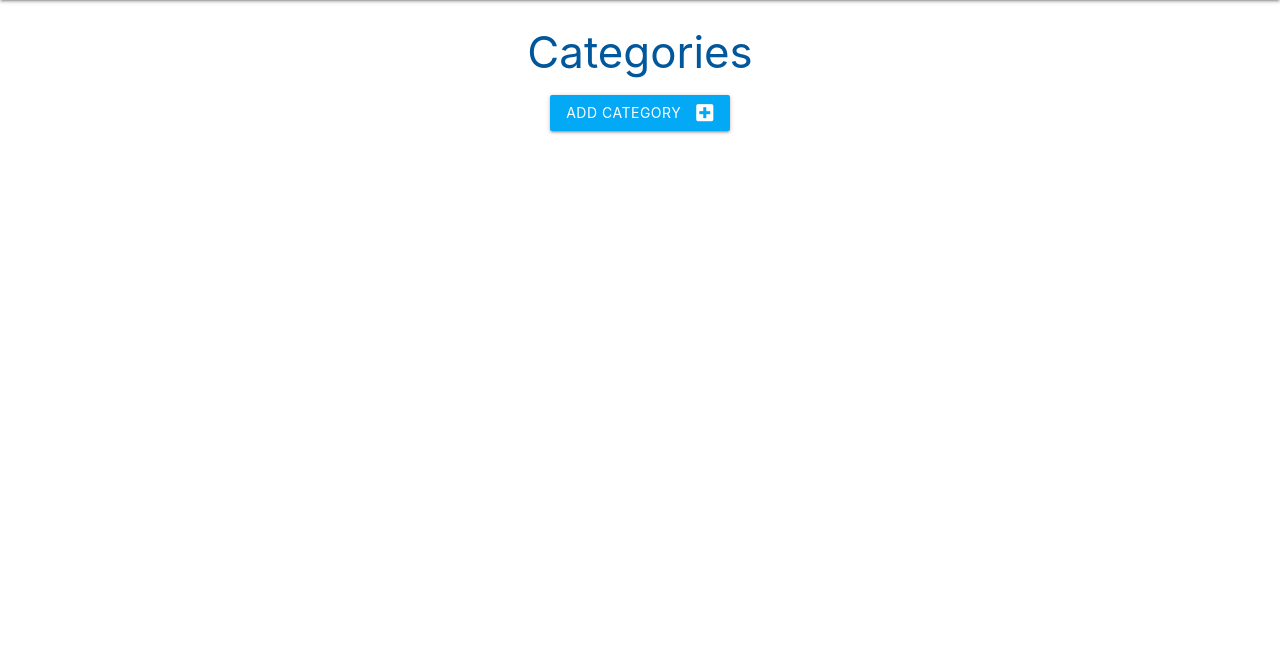
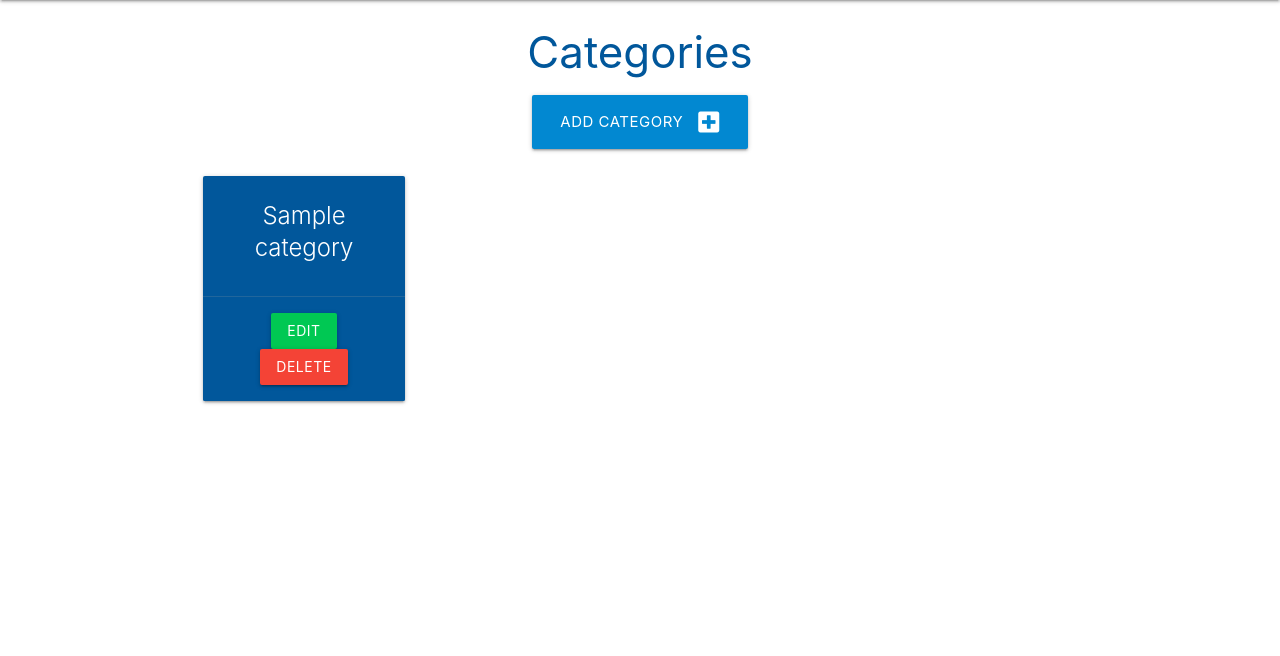
Before and after one commit to AdrianMuntean97/flask-sqlalchemy-task-manager-adrian, a Flask app: page /categories in a window 1280 px wide. Shown: the part 64-720 px from the top of the page. Run offline with Flask 3, Linux system fonts and the light colour scheme; tables that the repository leaves empty hold one stand-in row (values such as "Sample post").

Commit message:
Make the categories visible

```diff
--- a/taskmanager/routes.py
+++ b/taskmanager/routes.py
@@ -10,7 +10,8 @@ def home():
 
 @app.route("/categories")
 def categories():
-    return render_template("categories.html")
+    categories = list(Category.query.order_by(Category.category_name).all())
+    return render_template("categories.html", categories=categories)
 
 
 @app.route("/add_category", methods=["GET", "POST"])
--- a/taskmanager/templates/categories.html
+++ b/taskmanager/templates/categories.html
@@ -4,10 +4,29 @@
 
 <div class="row">
   <div class="col s12 center-align">
-    <a href="{{ url_for('add_category') }}" class="btn large light-blue darken">
+    <a
+      href="{{ url_for('add_category') }}"
+      class="btn-large light-blue darken-2"
+    >
       Add Category <i class="fas fa-plus-square right"></i>
     </a>
   </div>
 </div>
 
+<div class="row">
+  {% for category in categories %}
+  <div class="col s12 m6 l3">
+    <div class="card light-blue darken-4 center-align">
+      <div class="card-content white-text">
+        <span class="card-title">{{ category.category_name }}</span>
+      </div>
+      <div class="card-action">
+        <a href="#" class="btn green accent-4">Edit</a>
+        <a href="#" class="btn red">Delete</a>
+      </div>
+    </div>
+  </div>
+  {% endfor %}
+</div>
+
 {% endblock %}
```
